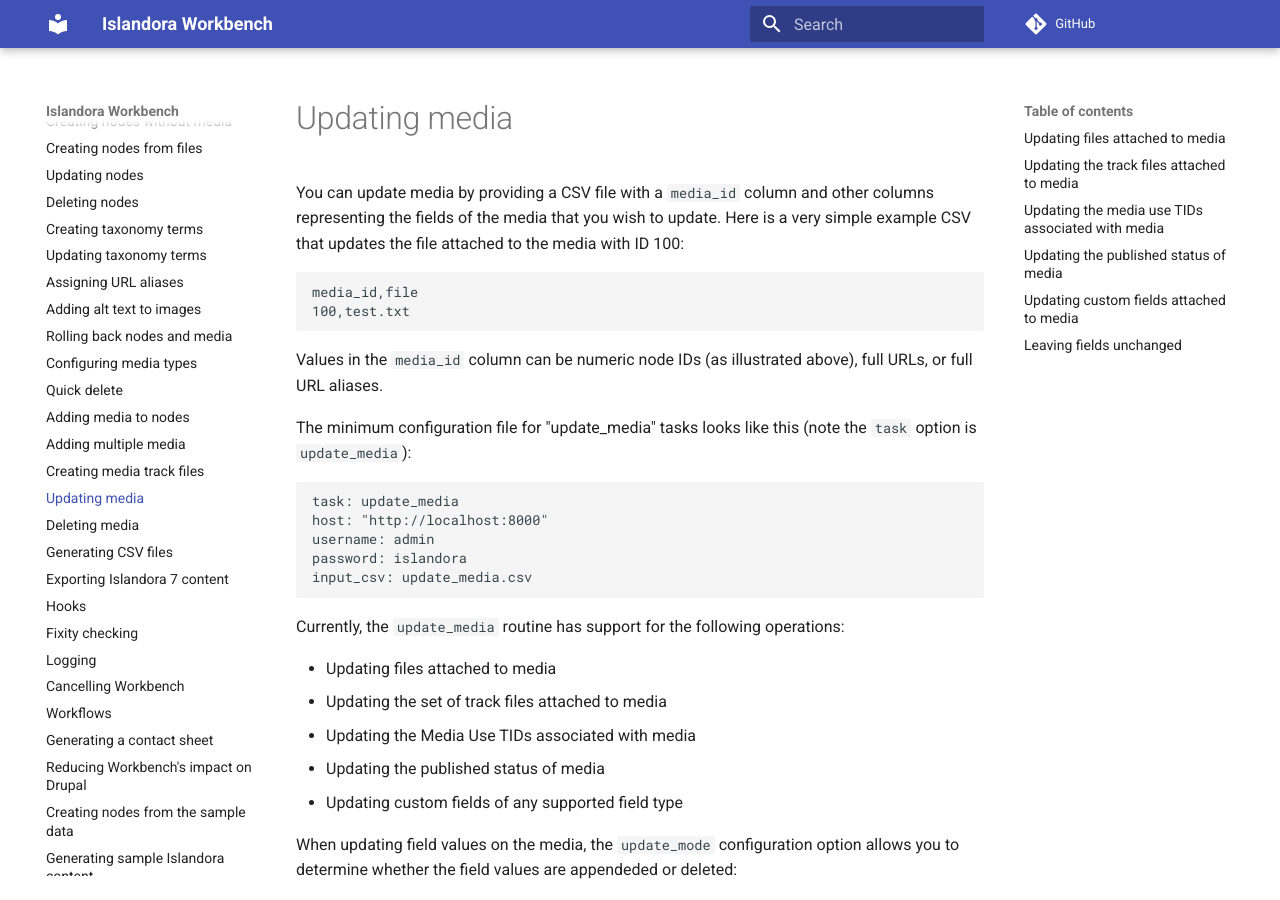
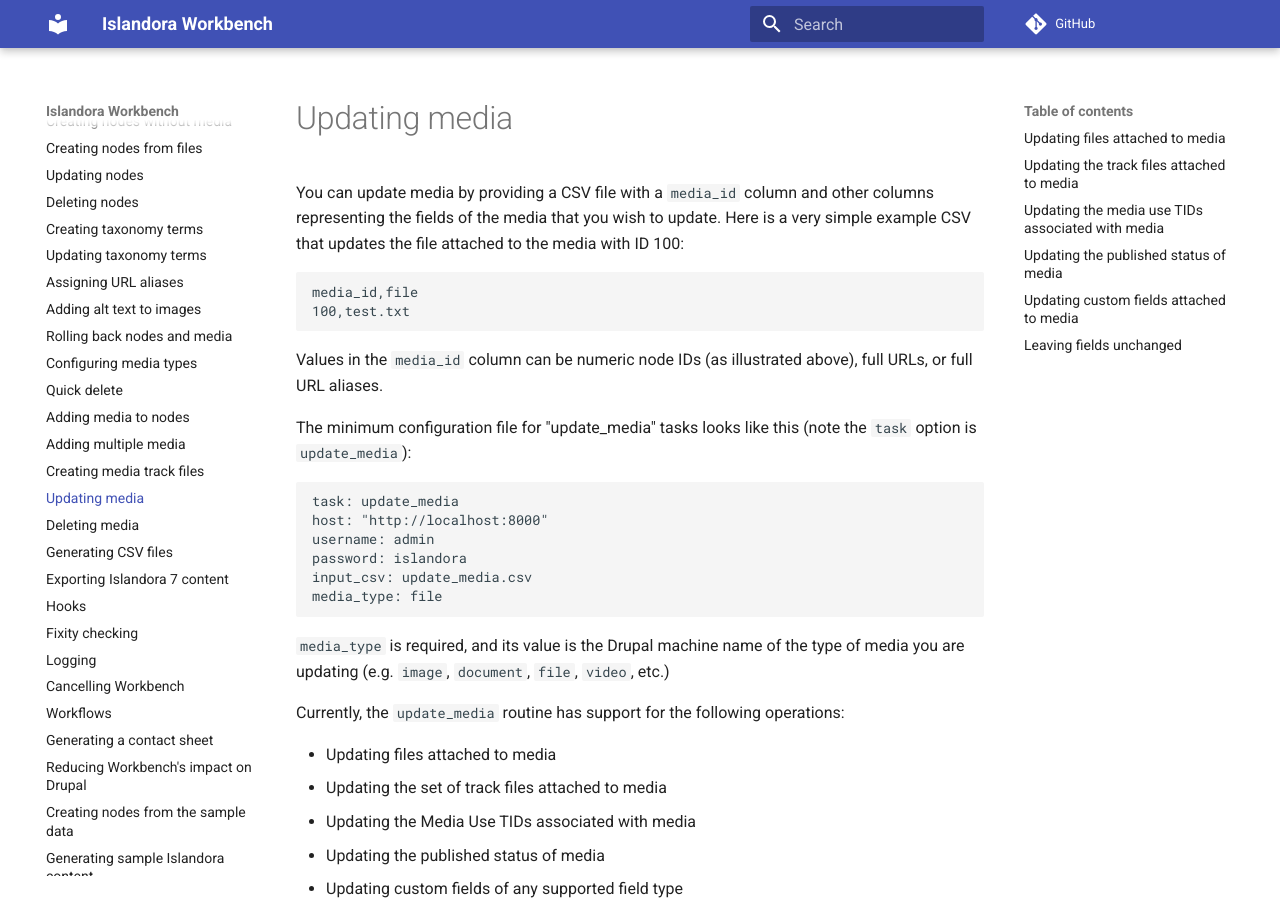
Before and after one commit to mjordan/islandora_workbench_docs, an MkDocs documentation site: the page built from docs/updating_media.md, in a window 1280 px wide and 900 px high. Built offline with MkDocs 1.6.1 and Material for MkDocs 9.7.7, drawn with Linux system fonts in a browser that asks for light colours; comment, search, counter and statistics services are not loaded.

Commit message:
Updates related to 'update_media' tasks.

````diff
--- a/docs/updating_media.md
+++ b/docs/updating_media.md
@@ -14,7 +14,10 @@
 username: admin
 password: islandora
 input_csv: update_media.csv
+media_type: file
 ```
+
+`media_type` is required, and its value is the Drupal machine name of the type of media you are updating (e.g. `image`, `document`, `file`, `video`, etc.)
 
 Currently, the `update_media` routine has support for the following operations:
 
````
Also changed, not shown: docs/changelog.md (+3 -0 lines), docs/configuration.md (+1 -1 lines).
